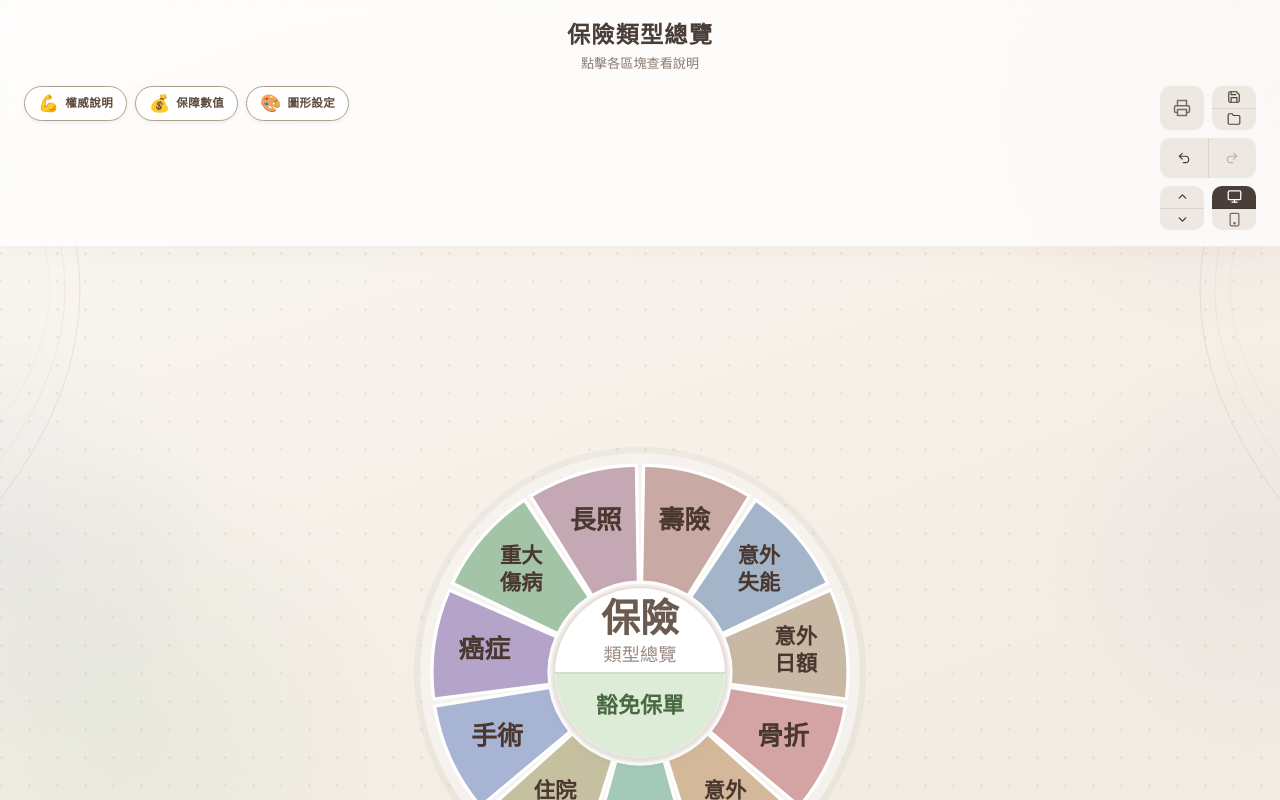
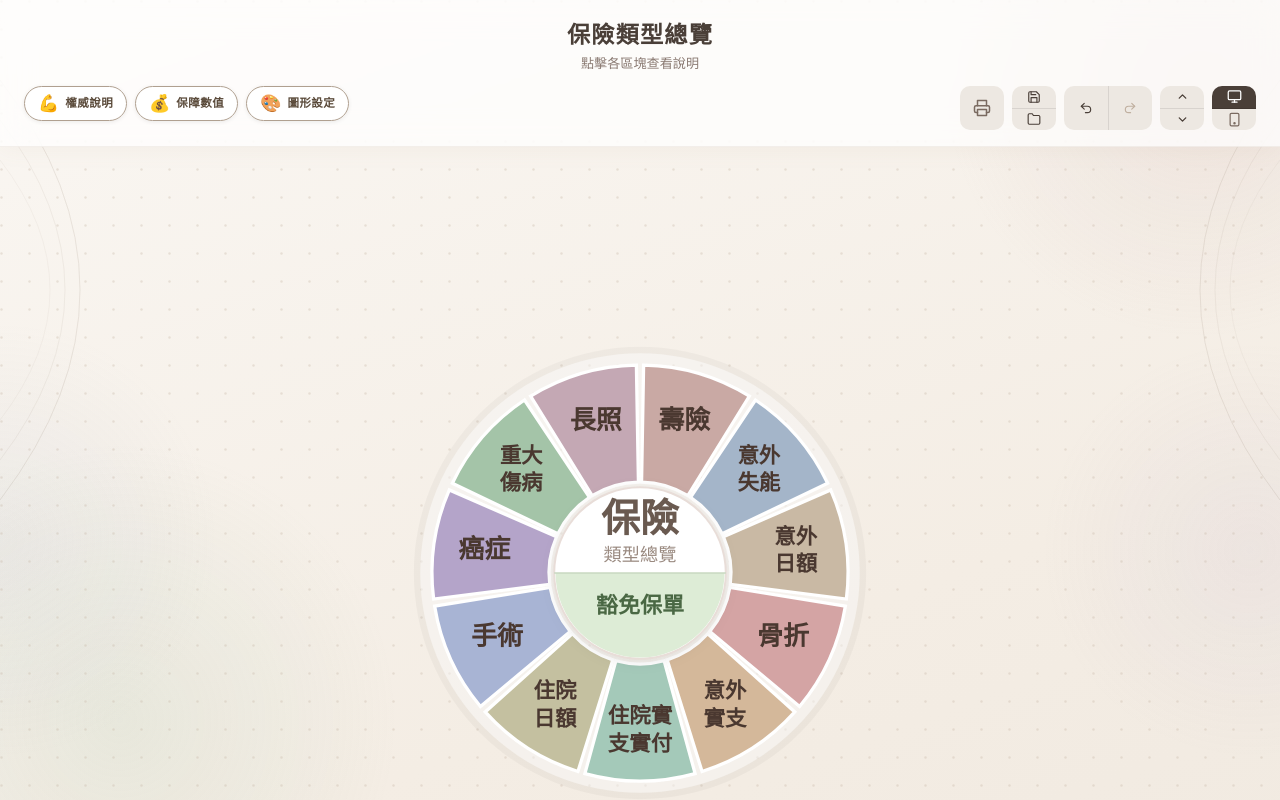
Before and after one commit to stratofin/insurence-pie, a React (Vite) app: page / in a window 1280 px wide. Shown: the top 800 px of the page. Built offline with nearby package versions, Linux system fonts and the light colour scheme.

Commit message:
Add files via upload

```diff
--- a/src/App.jsx
+++ b/src/App.jsx
@@ -1295,8 +1295,13 @@ export default function InsuranceApp() {
 
   // 四個按鈕功能（列印、存檔/讀取、尺寸調整、電腦/手機切換）統一用 2 個一排的網格排列，
   // 電腦版與手機版共用同一份排版；同時考慮未來摺疊手機展開後畫面變大，仍可自由切換顯示模式
+  // 電腦版，或寬度 ≥ 768px 的平板（即使是手機版排版）：右側按鈕排成一排
+  const rightButtonsOneRow = !isMobile || windowWidth >= 768;
   const rightButtonGroup = (
-    <div style={{ display: "grid", gridTemplateColumns: "repeat(2, 44px)", gap: "8px" }}>
+    // 窄手機：2 欄網格（節省寬度）；電腦／平板：全部排成一排（清出下方留白給圓餅圖）
+    <div style={!rightButtonsOneRow
+      ? { display: "grid", gridTemplateColumns: "repeat(2, 44px)", gap: "8px" }
+      : { display: "flex", flexDirection: "row", alignItems: "center", gap: "8px", flexShrink: 0 }}>
       <input
         ref={loadFileInputRef}
         type="file"
@@ -1371,8 +1376,8 @@ export default function InsuranceApp() {
 
       {/* 上一步／下一步（復原／重做） */}
       <div style={{
-        gridColumn: "1 / span 2",
-        width: "100%", height: "40px", borderRadius: "10px",
+        gridColumn: !rightButtonsOneRow ? "1 / span 2" : "auto",
+        width: !rightButtonsOneRow ? "100%" : "88px", height: !rightButtonsOneRow ? "40px" : "44px", borderRadius: "10px",
         background: "#ede8e2", overflow: "hidden",
         display: "flex", flexDirection: "row", flexShrink: 0,
       }}>
```
